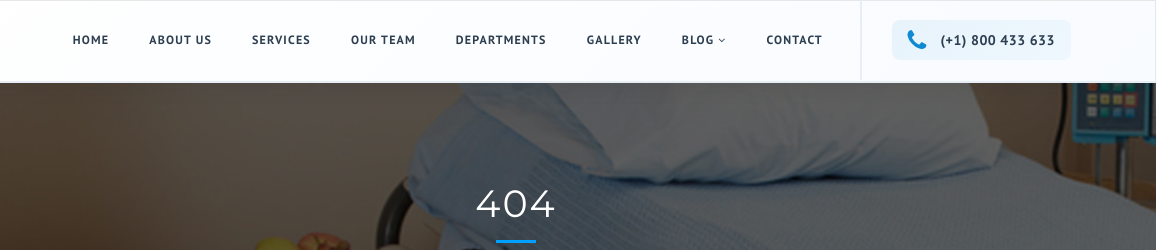
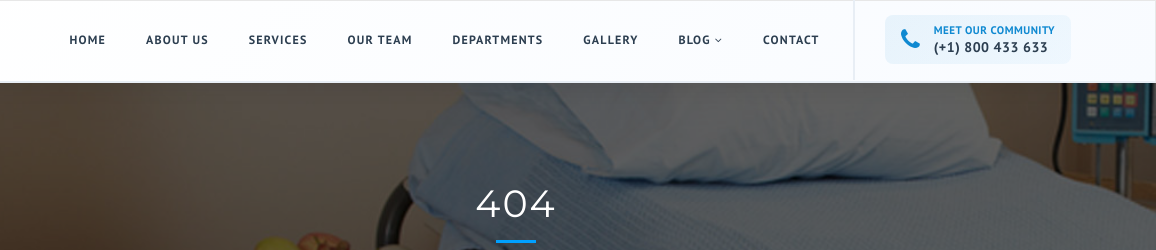
Before and after one commit to Sahirullah/maxi-health, a plain HTML site: page 404.html in a window 1280 px wide. Shown: the top 250 px of the page, 124-1280 px from the left. Drawn offline with Linux system fonts and the light colour scheme; some packages are replaced by stand-ins of ours.

Commit message:
updating

```diff
--- a/404.html
+++ b/404.html
@@ -120,7 +120,10 @@
 						<div class="navbar-right header-contact-info">
 							<div class="phone-header">
 								<i class="fa fa-phone"></i>
-								<span class="phone-number">(+1) 800 433 633</span>
+								<div class="phone-details">
+									<span class="community-text">Meet Our Community</span>
+									<span class="phone-number">(+1) 800 433 633</span>
+								</div>
 							</div>
 						</div>
 					</div>
```
Also changed, not shown: about.html (+4 -1 lines), blog-post.html (+4 -1 lines), blog.html (+4 -1 lines), contact-us.html (+4 -1 lines), departments.html (+4 -1 lines), gallery.html (+4 -1 lines), services.html (+4 -1 lines), team.html (+4 -1 lines).
